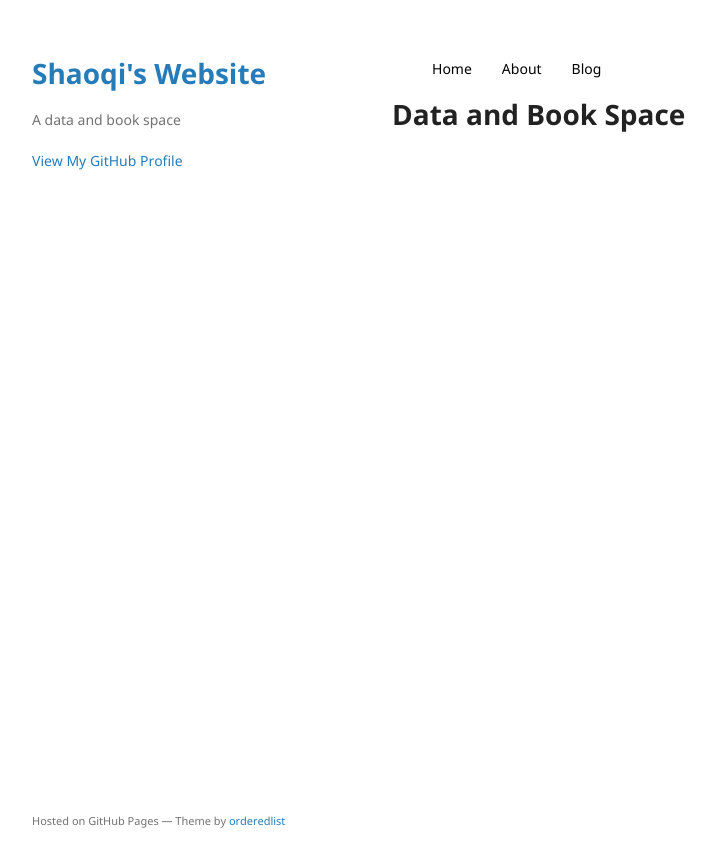
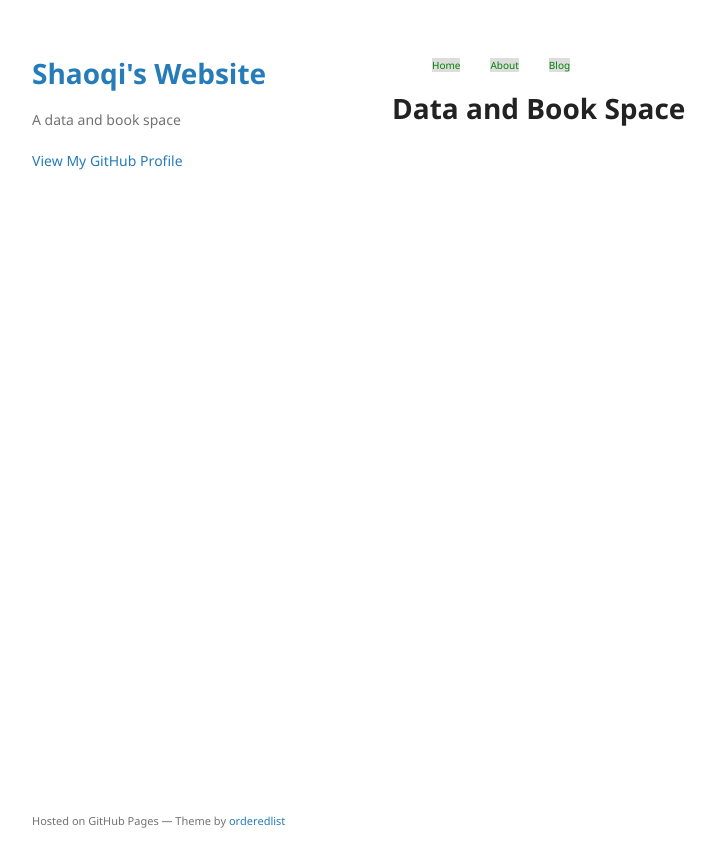
Before and after one commit to ShaoqiChen/ShaoqiChen.github.io, a Jekyll site: the page built from index.html, in a window 1280 px wide. Shown: the top 867 px of the page, without its empty margins (178-894 px from the left). Built offline with Jekyll 4.4.1, drawn with Linux system fonts in a browser that asks for light colours.

Commit message:
Update navigation.html

```diff
--- a/_includes/navigation.html
+++ b/_includes/navigation.html
@@ -14,12 +14,13 @@
 	  list-style: none;
 	}
 	nav ul li {
+	  font-size:10px;
 	  margin-right: 30px;
 	}
 	nav ul li a {
 	  text-decoration: none;
-	  color: black;
-	  display: block;
+	  color: green;
+	  background-color: #dddddd
 	}
 	nav ul li a:hover {
 	  text-decoration: underline;
```
